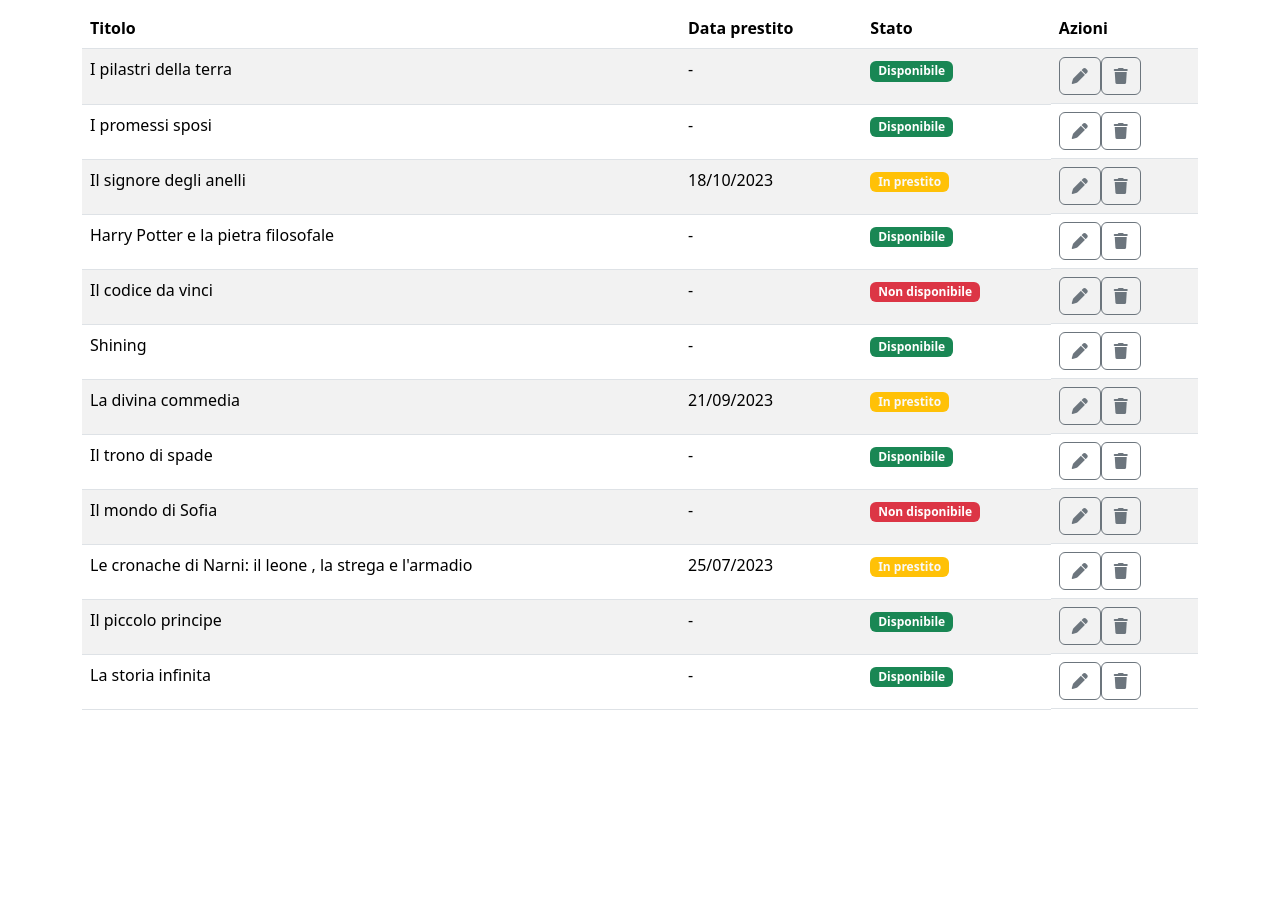
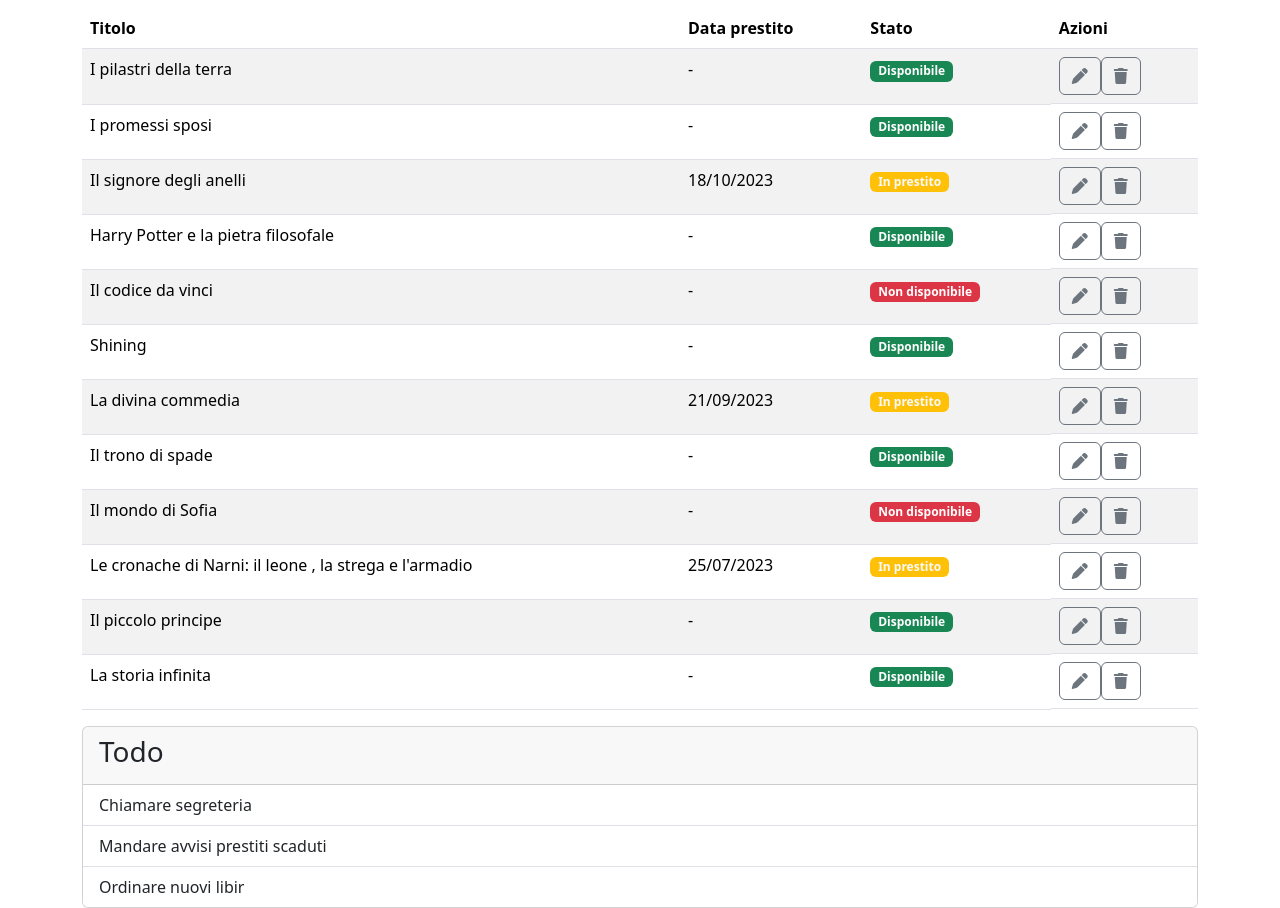
Before and after one commit to MicheleCasani/html-css-bootstrap-dashboard, a plain HTML site: page index.html in a window 1280 px wide. Shown: the part 177-1085 px from the top of the page. Before the commit the page ends 903 px from the top, so only its background shows below. Drawn offline with nearby package versions, Linux system fonts and the light colour scheme.

Commit message:
[UPD] add card

```diff
--- a/index.html
+++ b/index.html
@@ -232,6 +232,20 @@
                     </table>
                 </div>
             </div>
+            <div class="row">
+                <div class="col-12">
+                    <div class="card" style="">
+                        <div class="card-header">
+                          <h3>Todo</h2>
+                        </div>
+                        <ul class="list-group list-group-flush">
+                          <li class="list-group-item">Chiamare segreteria</li>
+                          <li class="list-group-item">Mandare avvisi prestiti scaduti</li>
+                          <li class="list-group-item">Ordinare nuovi libir</li>
+                        </ul>
+                      </div>
+                </div>
+            </div>
         </div>
     </main>
     <script src="https://cdn.jsdelivr.net/npm/bootstrap@5.3.3/dist/js/bootstrap.bundle.min.js"
```
